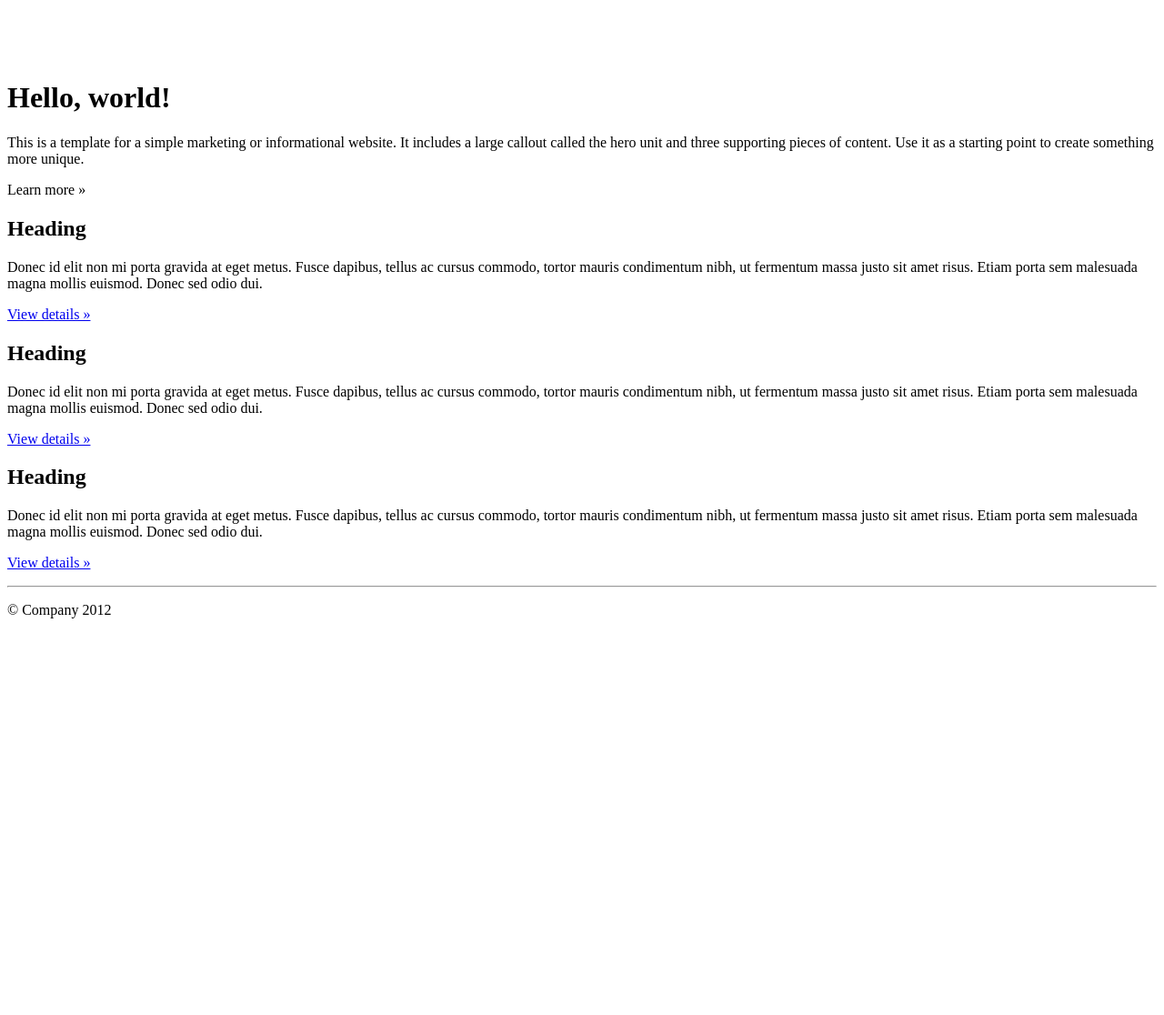
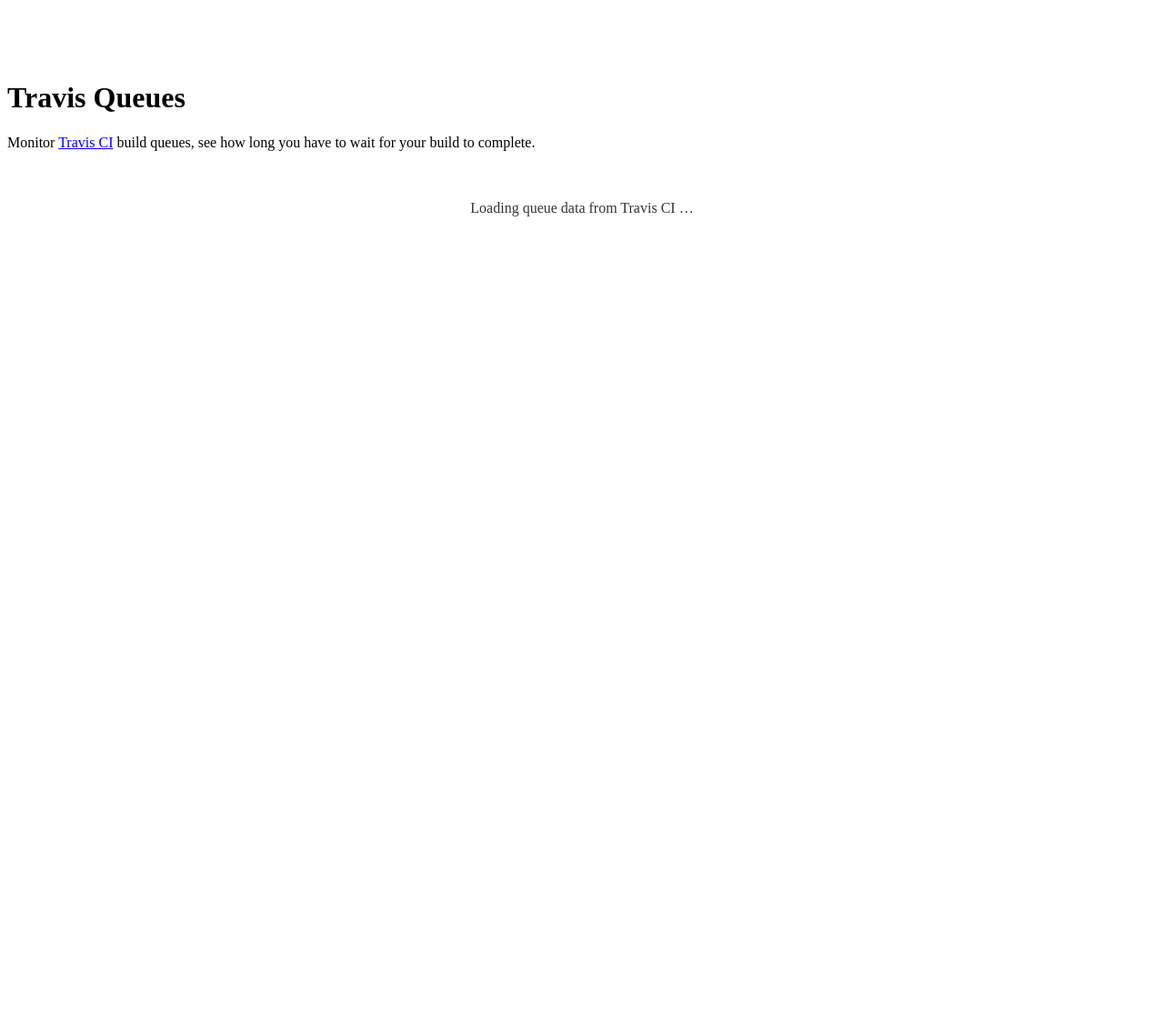
Before and after one commit to webignition/travis-queues, a Jekyll site: the page built from index.html, in a window 1280 px wide. Shown: the whole page at 91% size. Built offline with Jekyll 4.4.1, drawn with Linux system fonts in a browser that asks for light colours; nearby versions of some CDN libraries; a style sheet for code colours, icons or effects is not loaded; before the commit the page ends 900 px from its top, so only the background shows below that.

Commit message:
Initial version presenting only current queues

```diff
--- a/_config.yml
+++ b/_config.yml
@@ -1,4 +1,5 @@
 # Jekyll
+title: Travis Queues
 exclude: nbproject, README.md
 permalink: /:title/
 url: http://localhost/example/
--- a/_layouts/index.html
+++ b/_layouts/index.html
@@ -1,7 +1,7 @@
 <!DOCTYPE html>
 <html>
     <head>
-        <title></title>
+        <title>{{ site.title }}</title>
         <meta http-equiv="Content-Type" content="text/html; charset=UTF-8">
         <script src="//ajax.googleapis.com/ajax/libs/jquery/1.9.0/jquery.min.js"></script>
         <script src="//netdna.bootstrapcdn.com/twitter-bootstrap/2.2.2/js/bootstrap.min.js"></script>
@@ -13,37 +13,35 @@
     <body>
         <div class="container">
             <div class="row-fluid">
-                <div class="span12" id="rows">
+                <div class="span12">
                     <div class="hero-unit">
-                        <h1>Hello, world!</h1>
-                        <p>This is a template for a simple marketing or informational website. It includes a large callout called the hero unit and three supporting pieces of content. Use it as a starting point to create something more unique.</p>
-                        <p><a class="btn btn-primary btn-large">Learn more »</a></p>
+                        <h1>Travis Queues</h1>
+                        <p>
+                            Monitor <a href="http://travis-ci.org">Travis CI</a> build queues,
+                            see how long you have to wait for your build to complete.
+                        </p>
+
                     </div>
-                    <div class="row-fluid">
-                        <div class="span4">
-                            <h2>Heading</h2>
-                            <p>Donec id elit non mi porta gravida at eget metus. Fusce dapibus, tellus ac cursus commodo, tortor mauris condimentum nibh, ut fermentum massa justo sit amet risus. Etiam porta sem malesuada magna mollis euismod. Donec sed odio dui. </p>
-                            <p><a class="btn" href="#">View details »</a></p>
-                        </div><!--/span-->
-                        <div class="span4">
-                            <h2>Heading</h2>
-                            <p>Donec id elit non mi porta gravida at eget metus. Fusce dapibus, tellus ac cursus commodo, tortor mauris condimentum nibh, ut fermentum massa justo sit amet risus. Etiam porta sem malesuada magna mollis euismod. Donec sed odio dui. </p>
-                            <p><a class="btn" href="#">View details »</a></p>
-                        </div><!--/span-->
-                        <div class="span4">
-                            <h2>Heading</h2>
-                            <p>Donec id elit non mi porta gravida at eget metus. Fusce dapibus, tellus ac cursus commodo, tortor mauris condimentum nibh, ut fermentum massa justo sit amet risus. Etiam porta sem malesuada magna mollis euismod. Donec sed odio dui. </p>
-                            <p><a class="btn" href="#">View details »</a></p>
-                        </div><!--/span-->
-                    </div><!--/row-->
+                </div><!--/span-->
+            </div><!--/row-->
+            <div class="row-fluid" id="placeholder">
+                <div class="span12">
+                    <i class="icon icon-spinner icon-spin icon-4x"></i>
+                    <p>
+                        Loading queue data from Travis CI &hellip;
+                    </p>
+                </div>
+            </div>
+            <div class="row-fluid">
+                <div class="span12" id="queues">
                 </div><!--/span-->
             </div><!--/row-->
 
-            <hr>
-
+<!--            <hr>-->
+<!--
             <footer>
                 <p>© Company 2012</p>
-            </footer>
+            </footer>-->
 
         </div>
     </body>
--- a/assets/css/app.css
+++ b/assets/css/app.css
@@ -1,7 +1,63 @@
-      body {
-        padding-top: 60px;
-        padding-bottom: 40px;
-      }
-      .sidebar-nav {
-        padding: 9px 0;
-      }
+body {
+    padding-top: 60px;
+    padding-bottom: 40px;
+    height:1000px;
+}
+
+#placeholder div {
+    text-align: center;
+}
+
+#placeholder i {
+    padding: 3px;
+}
+
+#placeholder p {
+    margin: 20px 0 0 0;
+    opacity: 0.8;
+}
+
+#queues {
+    opacity:0;
+}
+
+#queues h2 {
+    font-size: 16px;
+    line-height: 20px;
+    border-bottom: 1px solid #e3e3e3;
+
+    margin: 0px -20px 0px -20px;
+    padding: 0px 0px 20px 20px;
+}
+
+#queues .queue-group {
+
+}
+
+#queues .queue {
+    height:350px;
+}
+
+#queues .job-list {
+    list-style: none;
+    margin: 20px 0 0 0;
+    padding: 0;
+}
+
+#queues .job {
+    padding: 2px 0;
+}
+
+#queues .job a {
+    padding: 3px 0;
+    color: #333;
+    text-decoration: none;
+}
+
+#queues .job .travis-ci-link {
+    opacity:0.8;
+}
+
+#queues .job:hover a {
+
+}
--- a/assets/js/app.js
+++ b/assets/js/app.js
@@ -1,4 +1,32 @@
 $(document).ready(function() {
+    var queueNamesToIgnore = ['node_js'];
+
+    var isQueueNameIgnored = function (queueName) {
+        for (var index = 0; index < queueNamesToIgnore.length; index++) {
+            if (queueNamesToIgnore[index] == queueName) {
+                return true;
+            }
+        }
+
+        return false;
+    };
+
+    var queueLabels = {
+        'common':'Common',
+        'php':'PHP, Perl and Python',
+        'jvmotp':'JVM, Erlang and Node.js',
+        'rails':'Rails',
+        'spree':'Spree'
+    };
+
+    var getQueueLabel = function (queueName) {
+        if (queueLabels[queueName] == undefined) {
+            return queueName;
+        }
+
+        return queueLabels[queueName];
+    };
+
     var jobCollection = [];
     var queues = [];
 
@@ -29,23 +57,42 @@
 
     var buildQueues = function (jobCollection, callback) {
         var jobCollectionLength = jobCollection.length;
-        //var queues = [];
+
+        for (var queueName in queueLabels) {
+            if (queueLabels.hasOwnProperty(queueName)) {
+                queues[queueName] = [];
+            }
+        }
 
         for (var jobCollectionIndex = 0; jobCollectionIndex < jobCollectionLength; jobCollectionIndex++) {
             var job = jobCollection[jobCollectionIndex];
             var jobQueueName = job.queue.replace('builds.', '');
 
-            if (queues[jobQueueName] === undefined) {
-                queues[jobQueueName] = [];
+            if (!isQueueNameIgnored(jobQueueName)) {
+                queues[jobQueueName].push(job);
             }
+        }
 
-            queues[jobQueueName].push(job);
-        }
 
         callback();
     }
 
-    var presentQueues = function (queues) {
+    var presentQueues = function (queues, callback) {
+        $('#placeholder').animate({
+            'opacity':0
+        }, function () {
+            $('#placeholder').slideUp(function () {
+                $('#queues').animate({
+                    'opacity':1
+                }, function () {
+                    $('body').css({
+                        'height':'auto'
+                    });
+                });
+            });
+        });
+
+        var columnCount = 3;
         var queueGroups = [];
         var queueIndex = 0;
 
@@ -55,7 +102,7 @@
             if (queues.hasOwnProperty(queueName)) {
                 currentQueueGroup.push(queueName);
 
-                if (queueIndex % 3 === 2) {
+                if (queueIndex % columnCount === (columnCount - 1)) {
                     queueGroups.push(currentQueueGroup);
                     currentQueueGroup = [];
                 }
@@ -67,13 +114,13 @@
         queueGroups.push(currentQueueGroup);
 
         for (var queueGroupIndex = 0; queueGroupIndex < queueGroups.length; queueGroupIndex++) {
-            var row = $('<div class="row-fluid" />');
+            var row = $('<div class="row-fluid queue-group" />');
 
             for (queueIndex = 0; queueIndex < queueGroups[queueGroupIndex].length; queueIndex++) {
                 var queueName = queueGroups[queueGroupIndex][queueIndex];
                 var queueLength = queues[queueName].length;
-                var queueContent = $('<div class="span4" />');
-                queueContent.append($('<h2>'+queueName+' ('+(queueLength)+')</h2>'));
+                var queueContent = $('<div class="span4 well queue" />');
+                queueContent.append($('<h2>'+getQueueLabel(queueName)+' ('+(queueLength)+')</h2>'));
 
                 var jobListMaxiumumLimit = 10;
                 var jobListLimit = Math.min(queueLength, jobListMaxiumumLimit);
@@ -81,11 +128,10 @@
                 var jobList = $('<ul class="job-list" />');
 
                 for (var jobIndex = 0; jobIndex < jobListLimit; jobIndex++) {
-                    console.log(queues[queueName][jobIndex]);
+                    var job_id = queues[queueName][jobIndex].id;
 
-                    var jobId = queues[queueName][jobIndex].id;
-                    jobList.append($('<li id="job-'+(jobId)+'">job ('+(jobId)+')</li>'));
-                    //presentJobInList(jobId);
+                    jobList.append($('<li id="job-'+(job_id)+'" class="job"></li>'));
+                    presentRepoInJobList(queues[queueName][jobIndex], queues[queueName][jobIndex].repository_id);
                 }
 
                 queueContent.append(jobList);
@@ -93,11 +139,13 @@
             }
 
 
-            $('#rows').append(row);
+            $('#queues').append(row);
         }
+
+        callback();
     };
 
-    var presentJobInList = function (id) {
+    var presentRepoInJobList = function (job, repository_id) {
         jQuery.ajax({
             complete:function (request, textStatus) {
                 //console.log('complete', request, textStatus);
@@ -115,15 +163,25 @@
                 }
             },
             success: function (data, textStatus, request) {
-                console.log(data);
+                var content = $('<span class="content"><a class="github-link" href="https://github.com/'+data.slug+'">'+data.slug+'</a> <a class="travis-ci-link" href="https://travis-ci.org/'+data.slug+'/jobs/'+job.id+'">#'+job.number+'</a></span>');
+
+                $('#job-'+job.id).html(content);
             },
-            url:'https://api.travis-ci.org/jobs/' + id
+            url:'https://api.travis-ci.org/repos/' + repository_id
         });
+    };
+
+    var updateQueues = function () {
+        console.log('update ...');
     };
 
     getJobs(function () {
         buildQueues(jobCollection, function () {
-            presentQueues(queues);
+            presentQueues(queues, function () {
+//                window.setInterval(function () {
+//                    updateQueues();
+//                }, 3000);
+            });
         });
     });
 });
```
